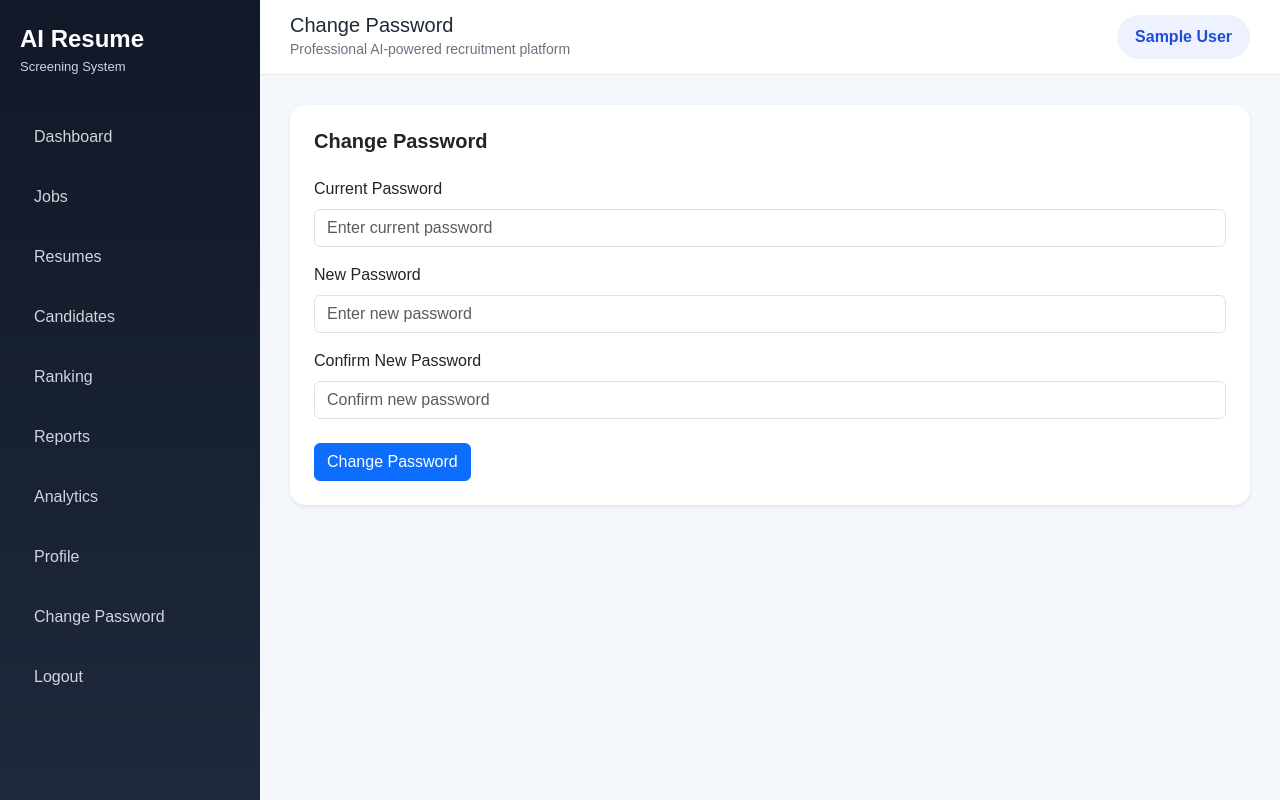
After one commit to Lakiindu/AI-Resume-Screening-System, a Flask app: page /change-password in a window 1280 px wide. The commit adds this page. Run offline with Flask 3, Linux system fonts and the light colour scheme; the visitor is signed in with stand-in values (Sample User, id 1); data that the repository does not hold is empty.

Commit message:
Complete authentication module with profile password and error pages

```diff
--- a/app.py
+++ b/app.py
@@ -1,4 +1,4 @@
-from flask import Flask
+from flask import Flask, render_template
 from config import Config
 from modules.auth.routes import auth_bp
 from modules.dashboard.routes import dashboard_bp
@@ -10,5 +10,15 @@ app.register_blueprint(auth_bp)
 app.register_blueprint(dashboard_bp)
 
 
+@app.errorhandler(404)
+def page_not_found(error):
+    return render_template("errors/404.html"), 404
+
+
+@app.errorhandler(500)
+def internal_server_error(error):
+    return render_template("errors/500.html"), 500
+
+
 if __name__ == "__main__":
     app.run(debug=True)
--- /dev/null
+++ b/modules/auth/decorators.py
@@ -0,0 +1,18 @@
+from functools import wraps
+from flask import session, redirect, url_for, flash
+
+
+def login_required(f):
+    """
+    Protects routes from unauthenticated access.
+    If admin is not logged in, redirect to login page.
+    """
+    @wraps(f)
+    def decorated_function(*args, **kwargs):
+        if "user_id" not in session:
+            flash("Please login to access this page.", "warning")
+            return redirect(url_for("auth.login"))
+
+        return f(*args, **kwargs)
+
+    return decorated_function
--- a/modules/auth/routes.py
+++ b/modules/auth/routes.py
@@ -1,6 +1,12 @@
 from flask import Blueprint, render_template, request, redirect, url_for, session, flash
 from werkzeug.security import check_password_hash
-from database.db_connection import get_db_connection
+from modules.auth.decorators import login_required
+from modules.auth.services import (
+    authenticate_user,
+    get_user_by_id,
+    update_profile,
+    update_password
+)
 
 auth_bp = Blueprint("auth", __name__)
 
@@ -9,24 +15,17 @@ auth_bp = Blueprint("auth", __name__)
 def login():
     """
     Handles admin login.
-    GET  = show login page
-    POST = check email and password
     """
+    if "user_id" in session:
+        return redirect(url_for("dashboard.index"))
 
     if request.method == "POST":
         email = request.form.get("email")
         password = request.form.get("password")
 
-        connection = get_db_connection()
-        cursor = connection.cursor(dictionary=True)
+        user = authenticate_user(email, password)
 
-        cursor.execute("SELECT * FROM users WHERE email = %s", (email,))
-        user = cursor.fetchone()
-
-        cursor.close()
-        connection.close()
-
-        if user and check_password_hash(user["password"], password):
+        if user:
             session["user_id"] = user["id"]
             session["user_name"] = user["name"]
             session["user_email"] = user["email"]
@@ -40,11 +39,68 @@ def login():
 
 
 @auth_bp.route("/logout")
+@login_required
 def logout():
     """
-    Clears the logged-in admin session.
+    Logs out admin by clearing session.
     """
-
     session.clear()
     flash("You have been logged out.", "info")
     return redirect(url_for("auth.login"))
+
+
+@auth_bp.route("/profile", methods=["GET", "POST"])
+@login_required
+def profile():
+    """
+    Displays and updates admin profile.
+    """
+    user = get_user_by_id(session["user_id"])
+
+    if request.method == "POST":
+        name = request.form.get("name")
+        email = request.form.get("email")
+
+        update_profile(session["user_id"], name, email)
+
+        session["user_name"] = name
+        session["user_email"] = email
+
+        flash("Profile updated successfully.", "success")
+        return redirect(url_for("auth.profile"))
+
+    return render_template("auth/profile.html", user=user)
+
+
+@auth_bp.route("/change-password", methods=["GET", "POST"])
+@login_required
+def change_password():
+    """
+    Allows admin to change password.
+    """
+    user = get_user_by_id(session["user_id"])
+
+    if request.method == "POST":
+        current_password = request.form.get("current_password")
+        new_password = request.form.get("new_password")
+        confirm_password = request.form.get("confirm_password")
+
+        if not check_password_hash(user["password"], current_password):
+            flash("Current password is incorrect.", "danger")
+            return redirect(url_for("auth.change_password"))
+
+        if new_password != confirm_password:
+            flash("New password and confirm password do not match.", "danger")
+            return redirect(url_for("auth.change_password"))
+
+        if len(new_password) < 6:
+            flash("Password must be at least 6 characters long.", "warning")
+            return redirect(url_for("auth.change_password"))
+
+        update_password(session["user_id"], new_password)
+
+        flash("Password changed successfully. Please login again.", "success")
+        session.clear()
+        return redirect(url_for("auth.login"))
+
+    return render_template("auth/change_password.html")
--- a/modules/auth/services.py
+++ b/modules/auth/services.py
@@ -0,0 +1,90 @@
+from werkzeug.security import check_password_hash, generate_password_hash
+from database.db_connection import get_db_connection
+
+
+def get_user_by_email(email):
+    """
+    Finds a user by email address.
+    """
+    connection = get_db_connection()
+    cursor = connection.cursor(dictionary=True)
+
+    cursor.execute("SELECT * FROM users WHERE email = %s", (email,))
+    user = cursor.fetchone()
+
+    cursor.close()
+    connection.close()
+
+    return user
+
+
+def get_user_by_id(user_id):
+    """
+    Finds a user by ID.
+    """
+    connection = get_db_connection()
+    cursor = connection.cursor(dictionary=True)
+
+    cursor.execute("SELECT * FROM users WHERE id = %s", (user_id,))
+    user = cursor.fetchone()
+
+    cursor.close()
+    connection.close()
+
+    return user
+
+
+def authenticate_user(email, password):
+    """
+    Checks email and password for login.
+    """
+    user = get_user_by_email(email)
+
+    if user and check_password_hash(user["password"], password):
+        return user
+
+    return None
+
+
+def update_profile(user_id, name, email):
+    """
+    Updates admin profile details.
+    """
+    connection = get_db_connection()
+    cursor = connection.cursor()
+
+    cursor.execute(
+        """
+        UPDATE users
+        SET name = %s, email = %s
+        WHERE id = %s
+        """,
+        (name, email, user_id)
+    )
+
+    connection.commit()
+    cursor.close()
+    connection.close()
+
+
+def update_password(user_id, new_password):
+    """
+    Updates admin password using secure hashing.
+    """
+    hashed_password = generate_password_hash(new_password)
+
+    connection = get_db_connection()
+    cursor = connection.cursor()
+
+    cursor.execute(
+        """
+        UPDATE users
+        SET password = %s
+        WHERE id = %s
+        """,
+        (hashed_password, user_id)
+    )
+
+    connection.commit()
+    cursor.close()
+    connection.close()
--- /dev/null
+++ b/templates/auth/change_password.html
@@ -0,0 +1,63 @@
+{% extends "layouts/base.html" %}
+
+{% set title = "Change Password | AI Resume Screening System" %}
+{% set page_title = "Change Password" %}
+
+{% block content %}
+
+<div class="card border-0 shadow-sm rounded-4">
+    <div class="card-body p-4">
+        <h5 class="fw-bold mb-4">Change Password</h5>
+
+        {% with messages = get_flashed_messages(with_categories=true) %}
+            {% if messages %}
+                {% for category, message in messages %}
+                    <div class="alert alert-{{ category }}">
+                        {{ message }}
+                    </div>
+                {% endfor %}
+            {% endif %}
+        {% endwith %}
+
+        <form method="POST">
+            <div class="mb-3">
+    <label for="current_password" class="form-label">Current Password</label>
+    <input
+        id="current_password"
+        type="password"
+        name="current_password"
+        class="form-control"
+        placeholder="Enter current password"
+        required>
+</div>
+
+            <div class="mb-3">
+    <label for="new_password" class="form-label">New Password</label>
+    <input
+        id="new_password"
+        type="password"
+        name="new_password"
+        class="form-control"
+        placeholder="Enter new password"
+        required>
+</div>
+
+            <div class="mb-4">
+    <label for="confirm_password" class="form-label">Confirm New Password</label>
+    <input
+        id="confirm_password"
+        type="password"
+        name="confirm_password"
+        class="form-control"
+        placeholder="Confirm new password"
+        required>
+</div>
+
+            <button type="submit" class="btn btn-primary">
+                Change Password
+            </button>
+        </form>
+    </div>
+</div>
+
+{% endblock %}
--- a/templates/layouts/base.html
+++ b/templates/layouts/base.html
@@ -26,44 +26,18 @@
         </div>
 
         <!-- Sidebar Menu -->
-        <ul class="sidebar-menu">
-
-            <li>
-                <a href="#">Dashboard</a>
-            </li>
-
-            <li>
-                <a href="#">Jobs</a>
-            </li>
-
-            <li>
-                <a href="#">Resumes</a>
-            </li>
-
-            <li>
-                <a href="#">Candidates</a>
-            </li>
-
-            <li>
-                <a href="#">Ranking</a>
-            </li>
-
-            <li>
-                <a href="#">Reports</a>
-            </li>
-
-            <li>
-                <a href="#">Analytics</a>
-            </li>
-
-            <!-- Logout -->
-            <li>
-                <a href="{{ url_for('auth.logout') }}">
-                    Logout
-                </a>
-            </li>
-
-        </ul>
+    <ul class="sidebar-menu">
+        <li><a href="{{ url_for('dashboard.index') }}">Dashboard</a></li>
+        <li><a href="#">Jobs</a></li>
+        <li><a href="#">Resumes</a></li>
+        <li><a href="#">Candidates</a></li>
+        <li><a href="#">Ranking</a></li>
+        <li><a href="#">Reports</a></li>
+        <li><a href="#">Analytics</a></li>
+        <li><a href="{{ url_for('auth.profile') }}">Profile</a></li>
+        <li><a href="{{ url_for('auth.change_password') }}">Change Password</a></li>
+        <li><a href="{{ url_for('auth.logout') }}">Logout</a></li>
+    </ul>
 
     </aside>
 
@@ -84,7 +58,7 @@
             </div>
 
             <div class="admin-box">
-                <span>Admin / HR</span>
+                <span>{{ session.get("user_name", "Admin / HR") }}</span>
             </div>
 
         </nav>
```
Also changed, not shown: modules/dashboard/routes.py (+3 -4 lines), templates/auth/profile.html (added, +54 -0 lines), templates/errors/404.html (added, +33 -0 lines), templates/errors/500.html (added, +22 -0 lines).
